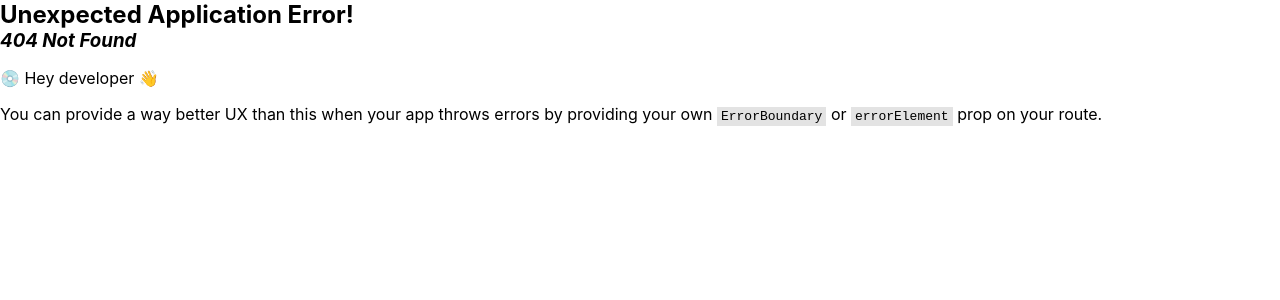
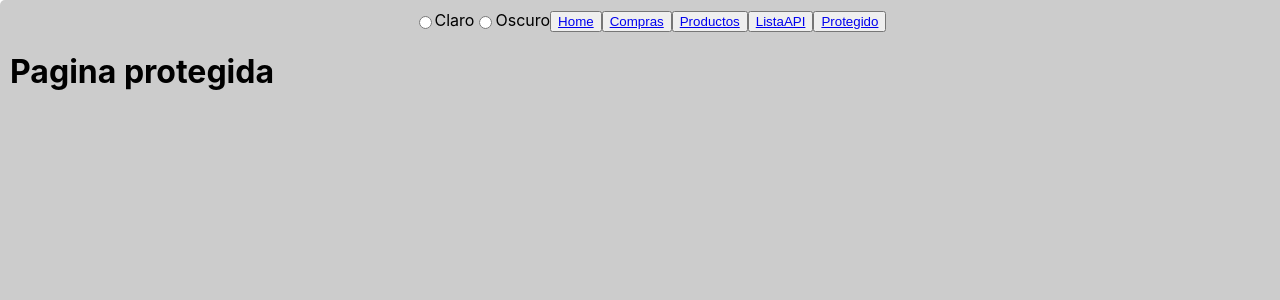
Before and after one commit to joaquinmartinez2912/PracticasReact, a React (Create React App) app: page /protegido in a window 1280 px wide. Before the commit this address had no page. Shown: the top 300 px of the page. Built offline with nearby package versions, Linux system fonts and the light colour scheme.

Commit message:
protected

```diff
--- a/src/components/Menu.jsx
+++ b/src/components/Menu.jsx
@@ -15,6 +15,9 @@ export default function Menu(){
             <button>
                 <Link to="/listado"> ListaAPI </Link>
             </button>
+            <button>
+                <Link to="/protegido"> Protegido </Link>
+            </button>
         </div>
     )
 }
--- a/src/index.js
+++ b/src/index.js
@@ -10,6 +10,7 @@ import Compras from './pages/Compras';
 import Productos from './pages/Productos';
 import Producto from './pages/Producto';
 import Listado from './pages/Listado';
+import Protected from './pages/Protected';
 
 import {
   // BrowserRouter,
@@ -53,7 +54,10 @@ const router = createBrowserRouter([
     path: "/listado",
     element: <Listado />,
   },
-
+  {
+    path: "/protegido",
+    element: <Protected />,
+  },
 ]);
 
 
--- /dev/null
+++ b/src/pages/Protected.jsx
@@ -0,0 +1,21 @@
+import { useEffect } from "react";
+import { useNavigate } from "react-router-dom";
+import LMain from "../layouts/Lmain";
+
+export default function Protected(){
+    const navigate = useNavigate()
+    var Token = null
+
+    useEffect(()=>{
+        if (Token)
+        navigate("/")
+    },[navigate,Token])
+
+    return(
+     <LMain>
+        <h1>Pagina protegida</h1>
+     </LMain>
+
+    )
+
+}
```
